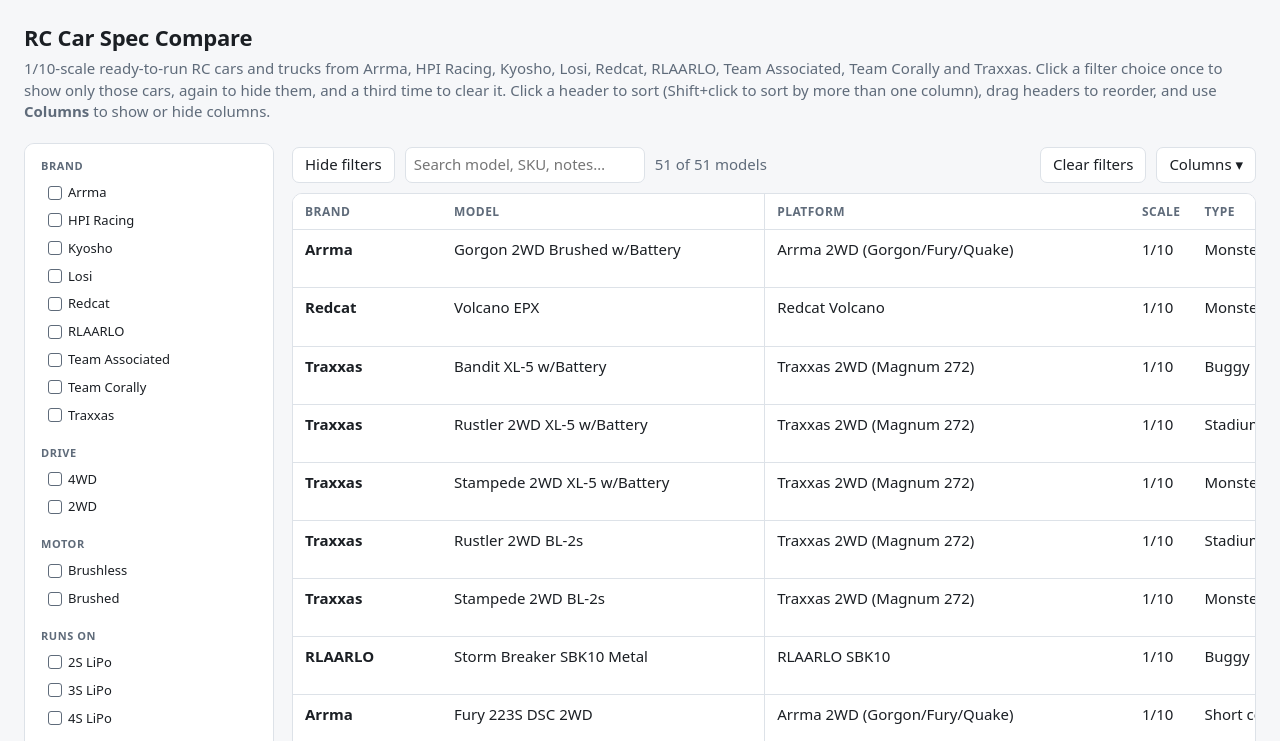
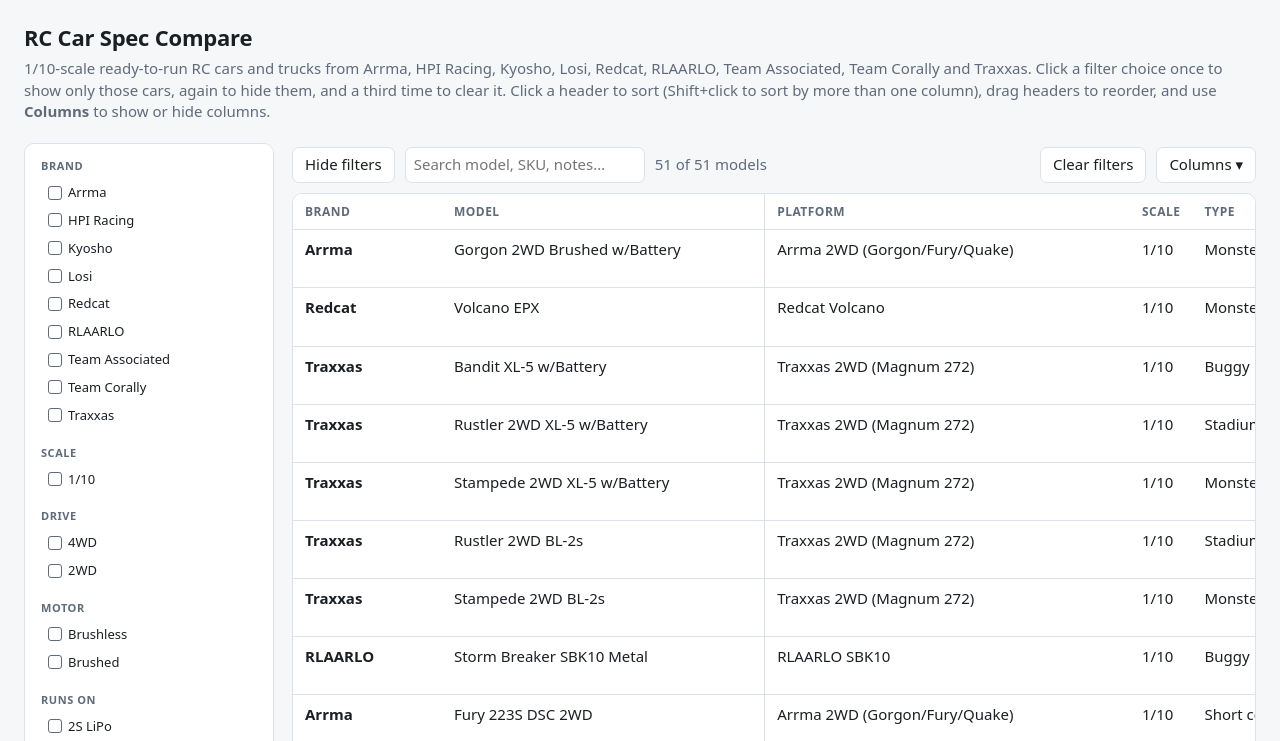
Before and after one commit to fahlman/RC-Car-Compare, a plain HTML site: page index.html in a window 1280 px wide. Shown: the top 741 px of the page. Drawn offline with Linux system fonts and the light colour scheme.

Commit message:
Add a Scale filter to the sidebar
Scale chips sit under Brand, biggest scale first (1/5, 1/8, 1/10 …,
then Mini). Every car is 1/10 for now, so there's one chip.

Co-Authored-By: Claude Opus 5.5 <noreply@anthropic.com>

```diff
--- a/index.html
+++ b/index.html
@@ -128,6 +128,7 @@
   <aside class="panel sidebar" id="sidebar" aria-label="Filters">
     <div class="filters" id="filters">
       <div class="f"><span>Brand</span><div class="chips" id="f-brand" role="group" aria-label="Brand"></div></div>
+      <div class="f"><span>Scale</span><div class="chips" id="f-scale" role="group" aria-label="Scale"></div></div>
       <div class="f"><span>Drive</span><div class="chips" id="f-drive" role="group" aria-label="Drive"></div></div>
       <div class="f"><span>Motor</span><div class="chips" id="f-motor" role="group" aria-label="Motor"></div></div>
       <div class="f"><span>Runs on</span><div class="chips" id="f-cells" role="group" aria-label="Runs on"></div></div>
@@ -220,9 +221,12 @@ function sortValue(col, c){ return col.sortVal ? col.sortVal(c) : c[col.key]; }
 // Chip filters. A click cycles a chip: show only matching cars, then hide them, then clear it.
 // Shown chips in one group combine with "or"; the groups combine with "and".
 const uniq = a => [...new Set(a.filter(v=>v!=null))].sort((x,y)=>String(x).localeCompare(String(y)));
+const scaleDen = s => /^1\/(\d+)$/.test(s) ? +s.slice(2) : Infinity;
 const CENTER = { yes:"Yes (stock)", metal:"Yes, metal gears", optional:"Optional upgrade", no:"No (incl. 2WD)" };
 const CHIP_FILTERS = [
   { id:"brand",    values: cs=>uniq(cs.map(c=>c.brand)),    match:(c,v)=>c.brand===v },
+  // Biggest first: 1/5, 1/8, 1/10 … then "Mini".
+  { id:"scale",    values: cs=>uniq(cs.map(c=>c.scale)).sort((a,b)=>scaleDen(a)-scaleDen(b)), match:(c,v)=>c.scale===v },
   { id:"drive",    values: ()=>["4WD","2WD"],               match:(c,v)=>c.drive===v },
   { id:"motor",    values: ()=>["Brushless","Brushed"],     match:(c,v)=>c.motor===v },
   { id:"cells",    values: cs=>{ const lo=Math.min(...cs.map(c=>c.minCells??Infinity)), hi=Math.max(...cs.map(c=>c.maxCells??-Infinity));
```
Also changed, not shown: 1 other file.
